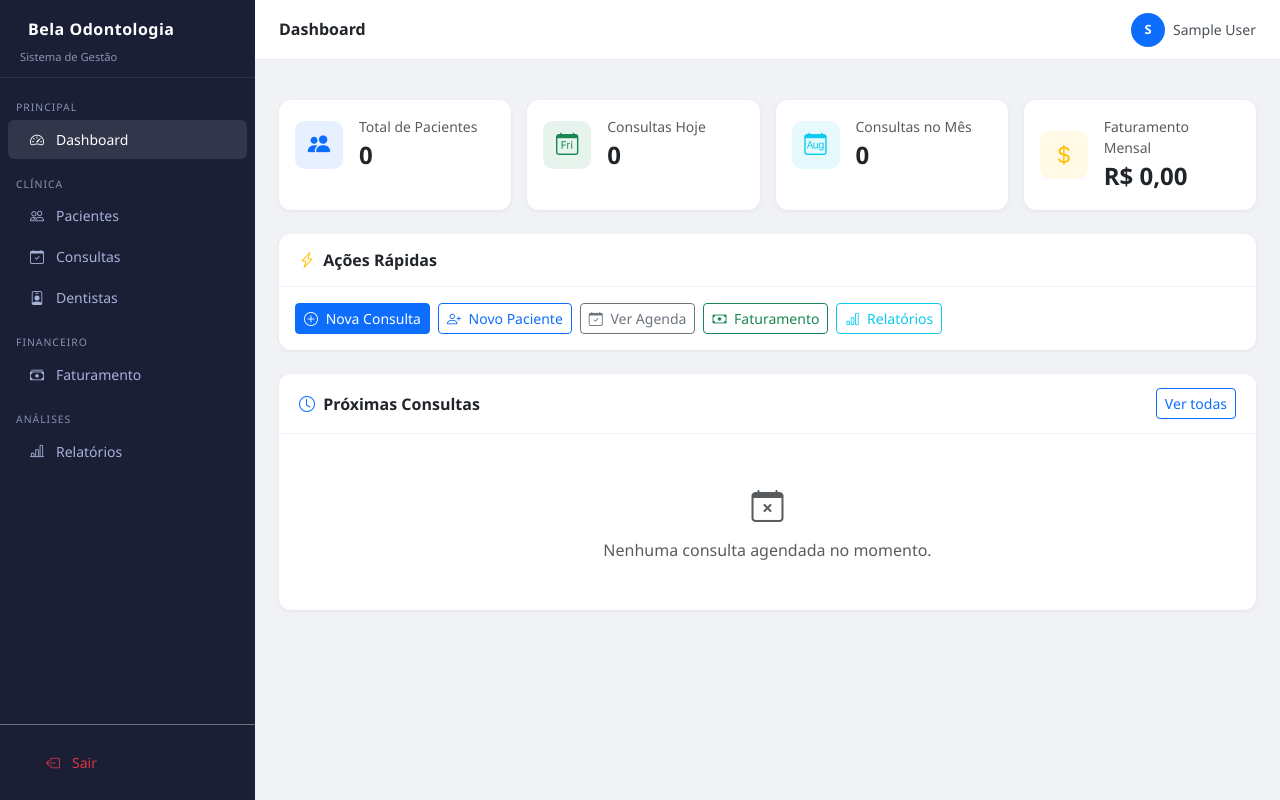
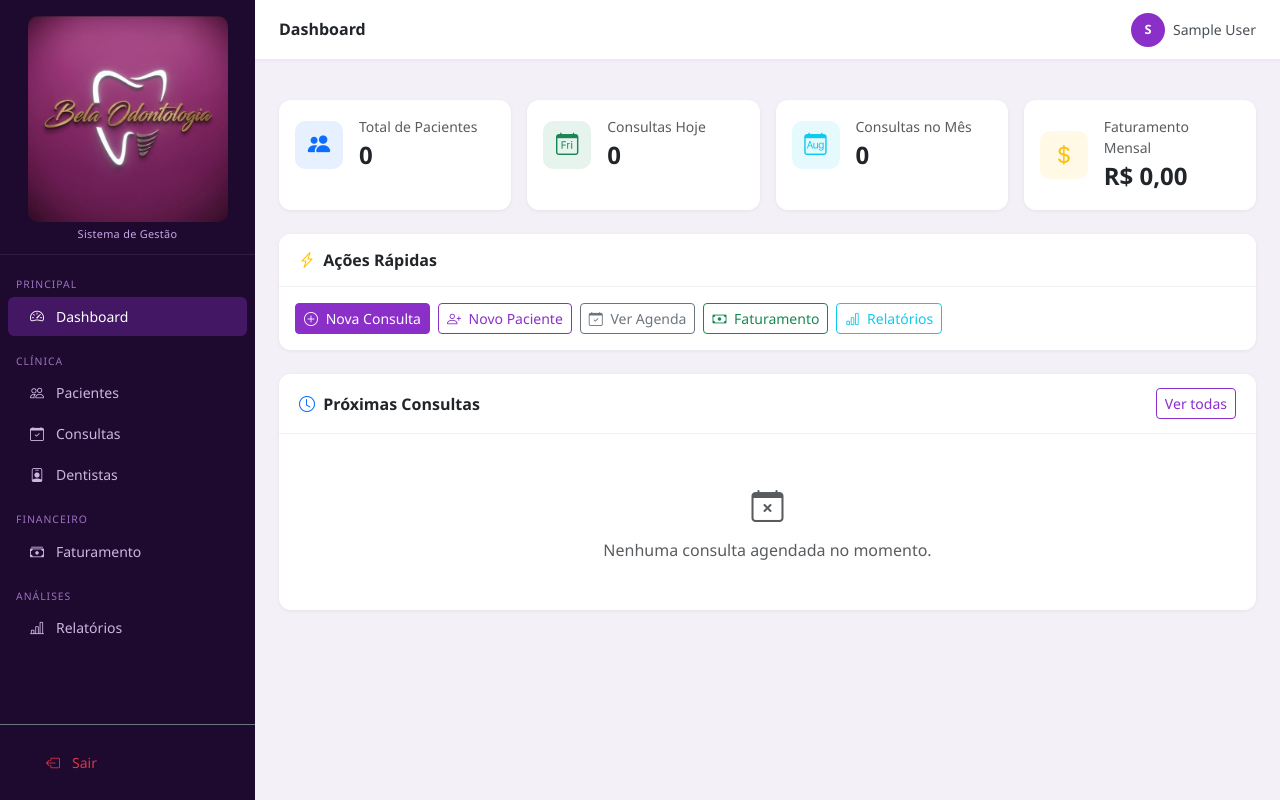
Before and after one commit to paulo127210/bela-odontologia, a Flask app: page /dashboard in a window 1280 px wide. Run offline with Flask 3, Linux system fonts and the light colour scheme; the visitor is signed in with stand-in values (Sample User, id 1); data that the repository does not hold is empty; some libraries are stand-ins or nearby versions.

Commit message:
feat: logo oficial da Bela Odontologia + tema roxo/dourado da marca
- Logo inserido no sidebar, login, recibo e nota fiscal
- Cores do site atualizadas para roxo (#8b2fc9) e dourado conforme identidade visual
- Login com fundo gradiente roxo escuro e logo em destaque

Co-Authored-By: Claude Sonnet 4.6 <noreply@anthropic.com>

```diff
--- a/static/css/style.css
+++ b/static/css/style.css
@@ -1,13 +1,16 @@
 :root {
-    --primary: #0d6efd;
-    --sidebar-bg: #1a1f36;
+    --primary:      #8b2fc9;        /* roxo da marca */
+    --primary-dark: #6a1f9e;
+    --gold:         #b8860b;        /* dourado do logo */
+    --sidebar-bg:   #1e0a2e;        /* roxo bem escuro */
     --sidebar-width: 255px;
     --topbar-height: 60px;
 }
 
 /* ---------- Layout ---------- */
-body { background: #f0f2f5; font-family: 'Segoe UI', sans-serif; }
+body { background: #f4f0f8; font-family: 'Segoe UI', sans-serif; }
 
+/* ---------- SIDEBAR ---------- */
 #sidebar {
     width: var(--sidebar-width);
     min-height: 100vh;
@@ -20,32 +23,40 @@ body { background: #f0f2f5; font-family: 'Segoe UI', sans-serif; }
     transition: transform .25s ease;
 }
 
+/* Logo no topo */
 #sidebar .brand {
-    padding: 20px 20px 10px;
+    padding: 16px 14px 12px;
     border-bottom: 1px solid rgba(255,255,255,.08);
+    text-align: center;
 }
 
-#sidebar .brand h5 {
-    color: #fff;
-    font-weight: 700;
-    font-size: 1rem;
-    letter-spacing: .5px;
-    margin: 0;
+#sidebar .brand img {
+    width: 100%;
+    max-width: 200px;
+    height: auto;
+    border-radius: 10px;
+    object-fit: contain;
 }
 
-#sidebar .brand small { color: #8892b0; font-size: .7rem; }
+#sidebar .brand small {
+    display: block;
+    color: #c9a7e8;
+    font-size: .68rem;
+    margin-top: 4px;
+    letter-spacing: .3px;
+}
 
 #sidebar .nav-section {
     padding: 8px 16px 2px;
     font-size: .65rem;
     text-transform: uppercase;
     letter-spacing: 1px;
-    color: #8892b0;
+    color: #9b72c0;
     margin-top: 10px;
 }
 
 #sidebar .nav-link {
-    color: #a8b2d8;
+    color: #cbb8e0;
     padding: 9px 20px;
     display: flex;
     align-items: center;
@@ -59,7 +70,7 @@ body { background: #f0f2f5; font-family: 'Segoe UI', sans-serif; }
 
 #sidebar .nav-link:hover,
 #sidebar .nav-link.active {
-    background: rgba(255,255,255,.1);
+    background: rgba(139,47,201,.35);
     color: #fff;
 }
 
@@ -84,6 +95,7 @@ body { background: #f0f2f5; font-family: 'Segoe UI', sans-serif; }
     position: sticky;
     top: 0;
     z-index: 900;
+    box-shadow: 0 1px 4px rgba(139,47,201,.08);
 }
 
 .topbar .page-title {
@@ -144,7 +156,7 @@ body { background: #f0f2f5; font-family: 'Segoe UI', sans-serif; }
 }
 
 .table thead th {
-    background: #f8f9fa;
+    background: #f8f5fc;
     font-size: .75rem;
     text-transform: uppercase;
     letter-spacing: .5px;
@@ -164,20 +176,39 @@ body { background: #f0f2f5; font-family: 'Segoe UI', sans-serif; }
 /* ---------- Login page ---------- */
 .login-wrapper {
     min-height: 100vh;
-    background: linear-gradient(135deg, #1a1f36 0%, #0d6efd 100%);
+    background: linear-gradient(135deg, #1e0a2e 0%, #7b1fa2 60%, #9c27b0 100%);
     display: flex;
     align-items: center;
     justify-content: center;
+    padding: 20px;
 }
 
 .login-card {
     background: #fff;
-    border-radius: 16px;
-    padding: 40px;
+    border-radius: 20px;
+    padding: 40px 36px;
     width: 100%;
     max-width: 420px;
-    box-shadow: 0 20px 60px rgba(0,0,0,.25);
+    box-shadow: 0 24px 64px rgba(0,0,0,.35);
 }
+
+.login-logo {
+    width: 200px;
+    height: auto;
+    border-radius: 12px;
+}
+
+/* Botões com cor da marca */
+.btn-primary {
+    background-color: var(--primary);
+    border-color: var(--primary);
+}
+.btn-primary:hover, .btn-primary:focus {
+    background-color: var(--primary-dark);
+    border-color: var(--primary-dark);
+}
+.btn-outline-primary { color: var(--primary); border-color: var(--primary); }
+.btn-outline-primary:hover { background-color: var(--primary); border-color: var(--primary); }
 
 /* ---------- Sidebar toggler (mobile) ---------- */
 @media (max-width: 768px) {
@@ -186,7 +217,7 @@ body { background: #f0f2f5; font-family: 'Segoe UI', sans-serif; }
     .main-content { margin-left: 0; }
 }
 
-/* ---------- Recibo ---------- */
+/* ---------- Print ---------- */
 @media print {
     #sidebar, .topbar, .no-print { display: none !important; }
     .main-content { margin-left: 0; }
--- a/templates/base.html
+++ b/templates/base.html
@@ -14,10 +14,8 @@
 <!-- ===== SIDEBAR ===== -->
 <nav id="sidebar">
   <div class="brand">
-    <div class="d-flex align-items-center gap-2 mb-1">
-      <i class="bi bi-tooth-fill fs-4 text-primary"></i>
-      <h5>Bela Odontologia</h5>
-    </div>
+    <img src="{{ url_for('static', filename='img/logo.jpg') }}"
+         alt="Bela Odontologia" class="img-fluid">
     <small>Sistema de Gestão</small>
   </div>
 
--- a/templates/faturamento/nota_fiscal.html
+++ b/templates/faturamento/nota_fiscal.html
@@ -107,7 +107,11 @@
   <div class="nf-header d-flex justify-content-between align-items-start">
     <div>
       <div style="font-size:.68rem; opacity:.7; letter-spacing:.5px; text-transform:uppercase">Prestador de Serviços</div>
-      <h4>🦷 Bela Odontologia LTDA</h4>
+      <div class="d-flex align-items-center gap-3 mb-1">
+        <img src="{{ url_for('static', filename='img/logo.jpg') }}"
+             alt="Logo" style="height:52px;border-radius:8px">
+        <h4 class="mb-0">Bela Odontologia LTDA</h4>
+      </div>
       <div class="sub">
         CNPJ: <strong>12.456.789/0001-06</strong> &nbsp;|&nbsp;
         Inscrição Municipal: 7.258.093-3<br>
--- a/templates/faturamento/recibo.html
+++ b/templates/faturamento/recibo.html
@@ -16,9 +16,9 @@
   <div class="card-body p-4">
     <!-- Cabeçalho -->
     <div class="text-center mb-4 pb-3 border-bottom">
-      <i class="bi bi-tooth-fill text-primary fs-2"></i>
-      <h4 class="fw-bold mt-1 mb-0">Bela Odontologia</h4>
-      <small class="text-muted">Recibo de Pagamento</small>
+      <img src="{{ url_for('static', filename='img/logo.jpg') }}"
+           alt="Bela Odontologia" style="height:80px;border-radius:10px">
+      <div class="text-muted small mt-2">Recibo de Pagamento</div>
     </div>
 
     <div class="row mb-3">
--- a/templates/login.html
+++ b/templates/login.html
@@ -12,9 +12,9 @@
 <div class="login-wrapper">
   <div class="login-card">
     <div class="text-center mb-4">
-      <i class="bi bi-tooth-fill text-primary" style="font-size:2.5rem"></i>
-      <h4 class="fw-bold mt-2 mb-0">Bela Odontologia</h4>
-      <small class="text-muted">Sistema de Gestão da Clínica</small>
+      <img src="{{ url_for('static', filename='img/logo.jpg') }}"
+           alt="Bela Odontologia" class="login-logo mb-3">
+      <p class="text-muted mb-0" style="font-size:.85rem">Sistema de Gestão da Clínica</p>
     </div>
 
     {% if error %}
```
Also changed, not shown: static/img/logo.jpg (added).
